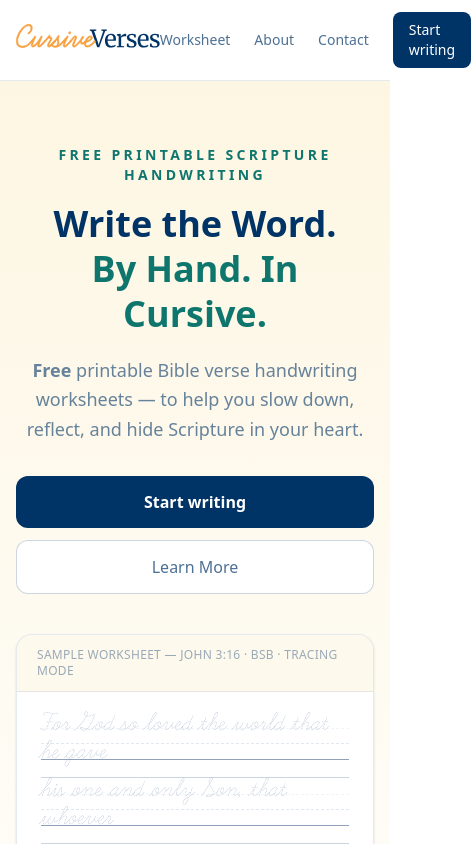
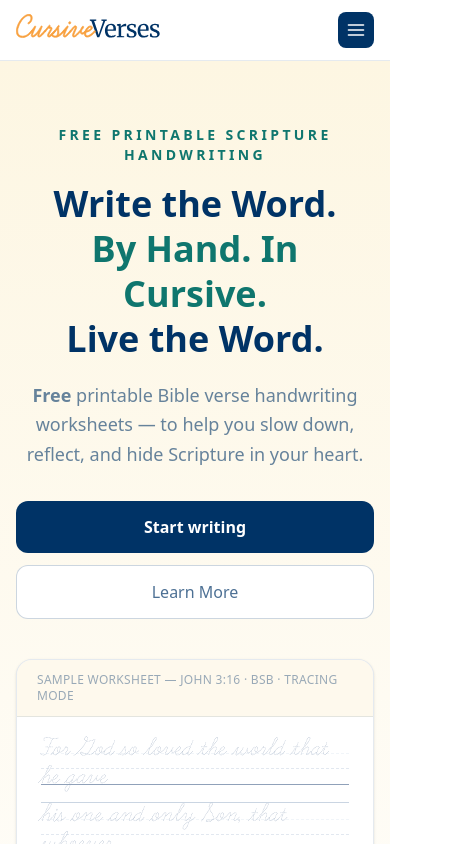
Before and after one commit to gfitzwat/cursive-verses-2, a React (Vite) app: page / in a window 390 px wide. Shown: the top 844 px of the page, 471 px wide, since content can reach past the window. Built offline with nearby package versions, Linux system fonts and the light colour scheme; no server answers.

Commit message:
Refine navigation styles and homepage updates

```diff
--- a/src/components/Layout.tsx
+++ b/src/components/Layout.tsx
@@ -1,28 +1,56 @@
+import { useState } from "react";
 import { NavLink } from "react-router-dom";
 import Logo from "./Logo";
 
 export default function Layout({ children }: { children: React.ReactNode }) {
+	const [mobileMenuOpen, setMobileMenuOpen] = useState(false);
+
 	return (
 		<div className="min-h-screen bg-white flex flex-col">
 			<header className="border-b border-brand-deep/10">
-				<div className="max-w-5xl mx-auto px-4 py-3 flex items-center justify-between">
-					<NavLink to="/">
+				<div className="max-w-5xl mx-auto px-4 py-3">
+					<div className="flex items-center justify-between">
+						<NavLink to="/" onClick={() => setMobileMenuOpen(false)}>
 							<Logo className="h-8 lg:h-auto lg:w-[250px]" hideTagline />
 						</NavLink>
-					<nav className="flex items-center gap-6 text-sm">
-						<NavLink to="/app" className={({ isActive }) => (isActive ? "text-brand-teal font-medium" : "text-brand-deep/70 hover:text-brand-deep")}>
-							Worksheet
-						</NavLink>
+
+						<button
+							type="button"
+							className="md:hidden inline-flex items-center justify-center rounded-lg bg-brand-deep text-white p-2 hover:bg-brand-deep/90 transition-colors"
+							aria-label={mobileMenuOpen ? "Close menu" : "Open menu"}
+							aria-expanded={mobileMenuOpen}
+							onClick={() => setMobileMenuOpen((open) => !open)}>
+							<svg className="h-5 w-5" viewBox="0 0 24 24" fill="none" stroke="currentColor" strokeWidth="2" strokeLinecap="round" strokeLinejoin="round" aria-hidden="true">
+								{mobileMenuOpen ? <path d="M18 6 6 18M6 6l12 12" /> : <path d="M3 6h18M3 12h18M3 18h18" />}
+							</svg>
+						</button>
+
+						<nav className="hidden md:flex items-center gap-6 text-sm">
 							<NavLink to="/about" className={({ isActive }) => (isActive ? "text-brand-teal font-medium" : "text-brand-deep/70 hover:text-brand-deep")}>
 								About
 							</NavLink>
 							<NavLink to="/contact" className={({ isActive }) => (isActive ? "text-brand-teal font-medium" : "text-brand-deep/70 hover:text-brand-deep")}>
 								Contact
 							</NavLink>
-						<NavLink to="/app" className="rounded-lg bg-brand-deep hover:bg-brand-deep/90 text-white text-sm font-medium px-4 py-2 transition-colors">
+							<NavLink to="/app" className={({ isActive }) => `rounded-lg text-sm font-medium px-4 py-2 transition-colors ${isActive ? "bg-brand-teal hover:bg-brand-teal/90 text-white" : "bg-brand-deep hover:bg-brand-deep/90 text-white"}`}>
 								Start writing
 							</NavLink>
 						</nav>
+					</div>
+
+					{mobileMenuOpen && (
+						<nav className="md:hidden pt-3 pb-1 border-t border-brand-deep/10 mt-3 flex flex-col gap-1 text-sm">
+							<NavLink to="/about" onClick={() => setMobileMenuOpen(false)} className={({ isActive }) => `rounded-lg px-3 py-2 ${isActive ? "bg-brand-teal/10 text-brand-teal font-medium" : "text-brand-deep/80 hover:bg-brand-deep/5"}`}>
+								About
+							</NavLink>
+							<NavLink to="/contact" onClick={() => setMobileMenuOpen(false)} className={({ isActive }) => `rounded-lg px-3 py-2 ${isActive ? "bg-brand-teal/10 text-brand-teal font-medium" : "text-brand-deep/80 hover:bg-brand-deep/5"}`}>
+								Contact
+							</NavLink>
+							<NavLink to="/app" onClick={() => setMobileMenuOpen(false)} className={({ isActive }) => `mt-1 rounded-lg text-white text-sm font-medium px-3 py-2 transition-colors text-center ${isActive ? "bg-brand-teal hover:bg-brand-teal/90" : "bg-brand-deep hover:bg-brand-deep/90"}`}>
+								Start writing
+							</NavLink>
+						</nav>
+					)}
 				</div>
 			</header>
 
@@ -39,6 +67,9 @@ export default function Layout({ children }: { children: React.ReactNode }) {
 						<NavLink to="/contact" className="text-brand-deep/80 hover:text-brand-deep">
 							Contact
 						</NavLink>
+						<NavLink to="/app" className="text-brand-deep/80 hover:text-brand-deep">
+							Start writing
+						</NavLink>
 					</nav>
 				</div>
 			</footer>
--- a/src/index.css
+++ b/src/index.css
@@ -3,6 +3,7 @@
 @theme {
 	--color-brand-deep: #003366;
 	--color-brand-amber: #f8a03e;
+	--color-brand-amber-dark: #b45309;
 	--color-brand-blue-light: #5f5e97;
 	--color-brand-terracotta: #c2593f;
 	--color-brand-cream: #fdf6e2;
--- a/src/pages/HomePage.tsx
+++ b/src/pages/HomePage.tsx
@@ -51,7 +51,9 @@ export default function HomePage() {
 						<h1 className="mt-4 text-4xl font-bold leading-tight text-brand-deep sm:text-5xl">
 							Write the Word.
 							<br />
-							<span className="text-brand-teal">By Hand. In Cursive.</span>
+							<span className="text-brand-teal ">By Hand. In Cursive.</span>
+							<br />
+							Live the Word.
 						</h1>
 						<p className="mt-5 max-w-xl text-lg leading-relaxed text-brand-deep/60 lg:max-w-none">
 							<strong>Free</strong> printable Bible verse handwriting worksheets — to help you slow down, reflect, and hide Scripture in your heart.
```
Lines whose indentation alone changed are shown as unchanged.
